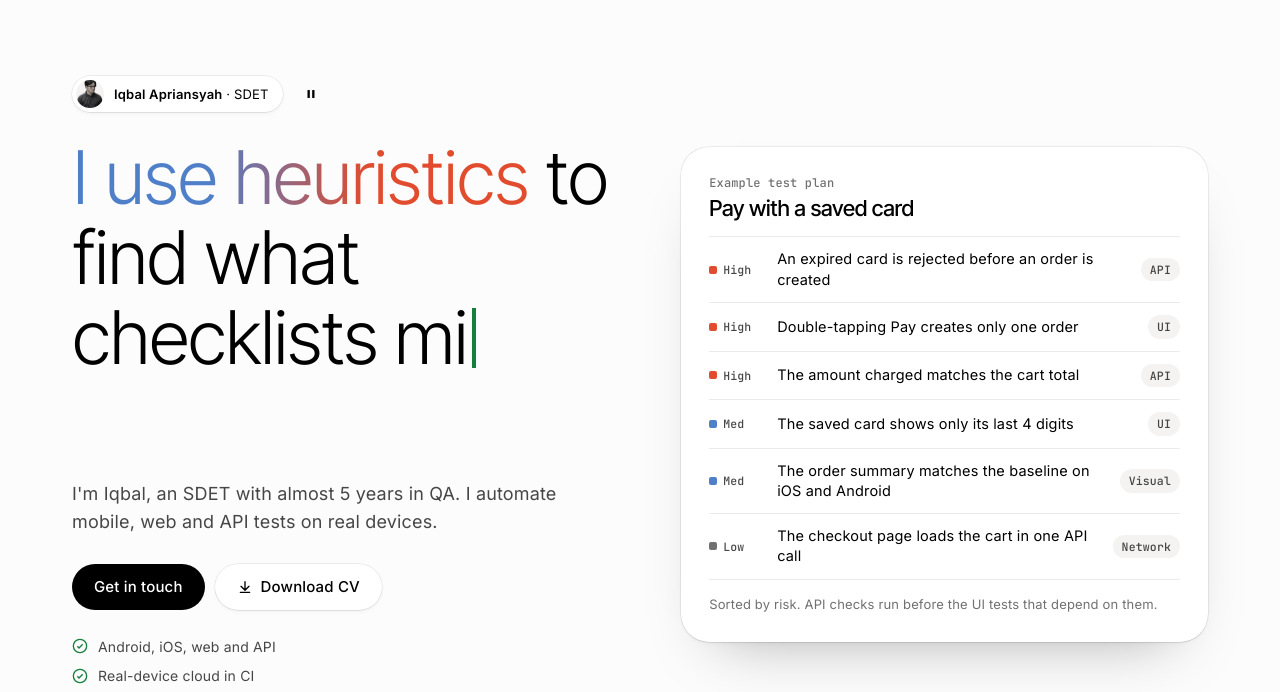
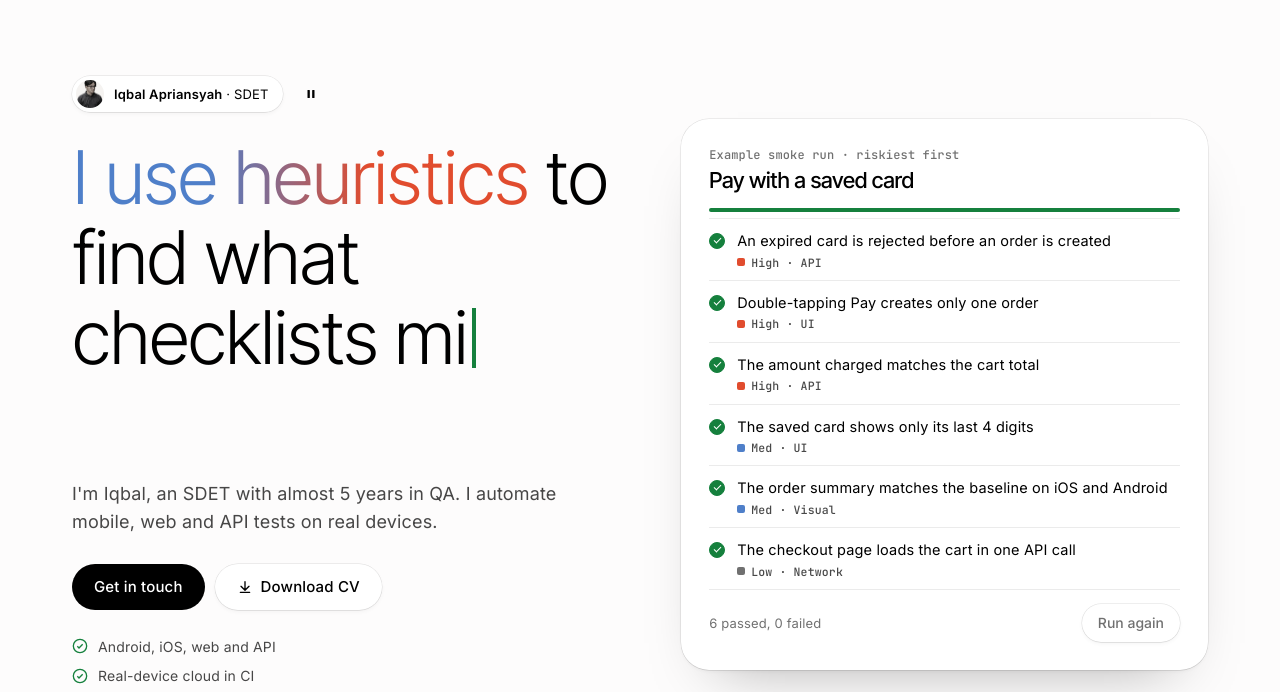
Before and after one commit to iqbalaprs-hub/iqbalaprs-hub.github.io, a plain HTML site: page index.html in a window 1280 px wide. Shown: the part 105-797 px from the top of the page. Drawn offline with Linux system fonts and the light colour scheme; animation ran at ten frames a second.

Commit message:
Hero test plan runs as a simulated smoke run
Rows go queued, running, passed in risk order with a progress bar and
summary. Plays once (about 3s) when the card is seen, finished state
under reduced motion or when paused, Run again replays it.

Co-Authored-By: Claude Opus 5.5 <noreply@anthropic.com>
Claude-Session: https://claude.ai/code/session_01EwnkXmEJg3th2ejKUjUYoU

```diff
--- a/index.html
+++ b/index.html
@@ -157,19 +157,28 @@ section{padding:72px 0}
 .checks li{display:flex;gap:10px;align-items:center}
 .checks svg{flex:none;color:var(--pass)}
 
-/* hero visual: an example test plan sorted by risk, the headline's principles applied to one feature */
+/* hero visual: a simulated smoke run of one feature, riskiest test first; runs once (~3s) when seen, replay on click */
 .tplan{background:var(--card);border-radius:var(--r-lg);box-shadow:var(--ring),0 30px 60px -36px rgba(0,0,0,.35);padding:22px}
 @media(min-width:600px){.tplan{padding:28px}}
 .tp-head{display:grid;gap:4px;margin-bottom:14px}
 .tp-kicker{font:500 12px var(--mono);color:var(--muted)}
 .tp-title{font:450 22px/1.25 var(--display);letter-spacing:-.01em}
+.run-bar{height:4px;border-radius:4px;background:var(--surface-2);overflow:hidden;margin-bottom:6px}
+.run-bar i{display:block;height:100%;width:0;background:var(--pass);transition:width .4s}
 .tp-rows{list-style:none}
-.tp-rows li{display:grid;grid-template-columns:56px 1fr auto;gap:12px;align-items:center;padding:12px 0;border-top:1px solid var(--line);font-size:14.5px;line-height:1.4}
+.tp-rows li{display:grid;grid-template-columns:16px 1fr;gap:12px;align-items:start;padding:12px 0;border-top:1px solid var(--line);font-size:14.5px;line-height:1.4;color:var(--muted);transition:color .2s}
+.tp-rows li.run,.tp-rows li.ok{color:var(--ink)}
+.tp-rows li div{display:grid;gap:5px}
+.st{width:16px;height:16px;margin-top:2px;border-radius:50%;border:1.5px solid currentColor;display:grid;place-items:center}
+.run .st{border-color:var(--pass);border-top-color:transparent;animation:spin .6s linear infinite}
+.ok .st{border-color:var(--pass);background:var(--pass)}
+.ok .st::after{content:"";width:6px;height:3px;border-left:1.6px solid var(--card);border-bottom:1.6px solid var(--card);transform:rotate(-45deg) translate(1px,-1px)}
+@keyframes spin{to{transform:rotate(360deg)}}
 .risk{display:inline-flex;align-items:center;gap:6px;font:500 11.5px/1 var(--mono);color:var(--ink-2)}
 .risk::before{content:"";width:8px;height:8px;border-radius:2px;background:var(--muted)}
 .risk.hi::before{background:var(--red)}
 .risk.md::before{background:#4F7FC9}
-.tp-foot{padding-top:14px;border-top:1px solid var(--line);font-size:13px;color:var(--muted)}
+.tp-foot{display:flex;justify-content:space-between;align-items:center;gap:12px;flex-wrap:wrap;padding-top:14px;border-top:1px solid var(--line);font-size:13px;color:var(--muted)}
 .lights{display:flex;gap:6px}
 
 /* trusted + stats */
@@ -427,7 +436,7 @@ footer .wrap{display:grid;gap:14px}
 @media(prefers-reduced-motion:reduce){
   html{scroll-behavior:auto}
   .rv{opacity:1;transform:none;transition:none}
-  .caret,.tap,.ui .cta,.ui .cta::before,.ui .cta::after,.bpage .cta,.bpage .cta::before,.bpage .cta::after{animation:none}
+  .caret,.run .st,.tap,.ui .cta,.ui .cta::before,.ui .cta::after,.bpage .cta,.bpage .cta::before,.bpage .cta::after{animation:none}
   .odo .col{transition:none}
   .device,.browser{transition:none}
 }
@@ -522,17 +531,18 @@ footer .wrap{display:grid;gap:14px}
     </div>
 
     <div class="rv">
-      <figure class="tplan">
-        <figcaption class="tp-head"><span class="tp-kicker">Example test plan</span><span class="tp-title">Pay with a saved card</span></figcaption>
+      <figure class="tplan" id="runCard">
+        <figcaption class="tp-head"><span class="tp-kicker">Example smoke run · riskiest first</span><span class="tp-title">Pay with a saved card</span></figcaption>
+        <div class="run-bar" aria-hidden="true"><i id="runBar" style="width:100%"></i></div>
         <ol class="tp-rows">
-          <li><span class="risk hi">High</span><span>An expired card is rejected before an order is created</span><span class="tag">API</span></li>
-          <li><span class="risk hi">High</span><span>Double-tapping Pay creates only one order</span><span class="tag">UI</span></li>
-          <li><span class="risk hi">High</span><span>The amount charged matches the cart total</span><span class="tag">API</span></li>
-          <li><span class="risk md">Med</span><span>The saved card shows only its last 4 digits</span><span class="tag">UI</span></li>
-          <li><span class="risk md">Med</span><span>The order summary matches the baseline on iOS and Android</span><span class="tag">Visual</span></li>
-          <li><span class="risk">Low</span><span>The checkout page loads the cart in one API call</span><span class="tag">Network</span></li>
+          <li class="ok"><span class="st" aria-hidden="true"></span><div><span>An expired card is rejected before an order is created</span><span class="risk hi">High · API</span></div></li>
+          <li class="ok"><span class="st" aria-hidden="true"></span><div><span>Double-tapping Pay creates only one order</span><span class="risk hi">High · UI</span></div></li>
+          <li class="ok"><span class="st" aria-hidden="true"></span><div><span>The amount charged matches the cart total</span><span class="risk hi">High · API</span></div></li>
+          <li class="ok"><span class="st" aria-hidden="true"></span><div><span>The saved card shows only its last 4 digits</span><span class="risk md">Med · UI</span></div></li>
+          <li class="ok"><span class="st" aria-hidden="true"></span><div><span>The order summary matches the baseline on iOS and Android</span><span class="risk md">Med · Visual</span></div></li>
+          <li class="ok"><span class="st" aria-hidden="true"></span><div><span>The checkout page loads the cart in one API call</span><span class="risk">Low · Network</span></div></li>
         </ol>
-        <p class="tp-foot">Sorted by risk. API checks run before the UI tests that depend on them.</p>
+        <div class="tp-foot"><span id="runSum">6 passed, 0 failed</span><button class="btn btn-light btn-sm" id="runBtn" type="button">Run again</button></div>
       </figure>
     </div>
   </div>
@@ -949,10 +959,25 @@ footer .wrap{display:grid;gap:14px}
   function rollOdo(el){ el.querySelectorAll('.col').forEach(function(c){ c.style.transform = 'translateY(-' + c.dataset.d + 'em)'; }); }
   var odos = document.querySelectorAll('.odo'); odos.forEach(buildOdo);
 
+  // hero smoke run: queued -> running -> passed, one test per step; the HTML holds the finished state
+  var runCard = document.getElementById('runCard'), runRows = runCard.querySelectorAll('li'), runBar = document.getElementById('runBar'), runSum = document.getElementById('runSum'), runT;
+  function run(animate){
+    clearTimeout(runT);
+    var n = runRows.length, i = animate ? 0 : n;
+    (function step(){
+      runRows.forEach(function(r, k){ r.className = k < i ? 'ok' : k === i ? 'run' : ''; });
+      runBar.style.width = (i / n * 100) + '%';
+      runSum.textContent = i < n ? 'Running ' + (i + 1) + ' of ' + n + '…' : n + ' passed, 0 failed';
+      if (i++ < n) runT = setTimeout(step, 550);
+    })();
+  }
+  document.getElementById('runBtn').addEventListener('click', function(){ run(true); });
+
   var io = new IntersectionObserver(function(entries){
     entries.forEach(function(en){
       if (!en.isIntersecting) return;
       en.target.classList.add('in');
+      if (en.target.contains(runCard)) run(!reduce && root.dataset.motion !== 'off');
       var o = en.target.querySelector && en.target.querySelector('.odo');
       if (o) setTimeout(function(){ rollOdo(o); }, 150);
       io.unobserve(en.target);
```
